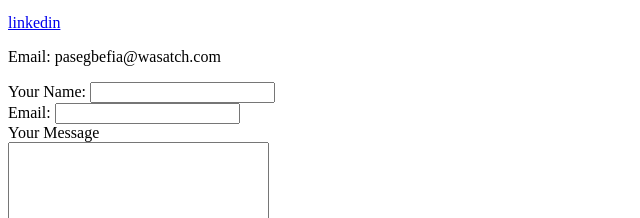
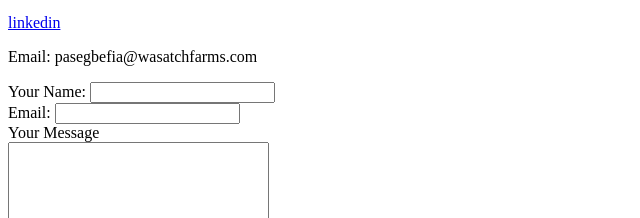
Before and after one commit to Prem2vee/Resume, a plain HTML site: page Contact-Me.html in a window 1280 px wide. Shown: the part 152-370 px from the top of the page, 0-640 px from the left. Drawn offline with Linux system fonts and the light colour scheme.

Commit message:
Update Contact-Me.html

```diff
--- a/Contact-Me.html
+++ b/Contact-Me.html
@@ -10,7 +10,7 @@
     <p><a href="https://www.instagram.com/prem2vee/">Instagram</a></p>
       <p><a href="https://www.facebook.com/prince.segbefia">facebook</a></p>
       <p><a href="https://www.linkedin.com/in/edem-segbefia-89154a59/">linkedin</a></p>
-      <p>Email: pasegbefia@wasatch.com</p>
+      <p>Email: pasegbefia@wasatchfarms.com</p>
       <form action="mailto:prem2vee@gmail.com" method="post" enctype="text/plain">
         <label>Your Name:</label>
         <input type="text" name="yourName" value=""><br>
```
